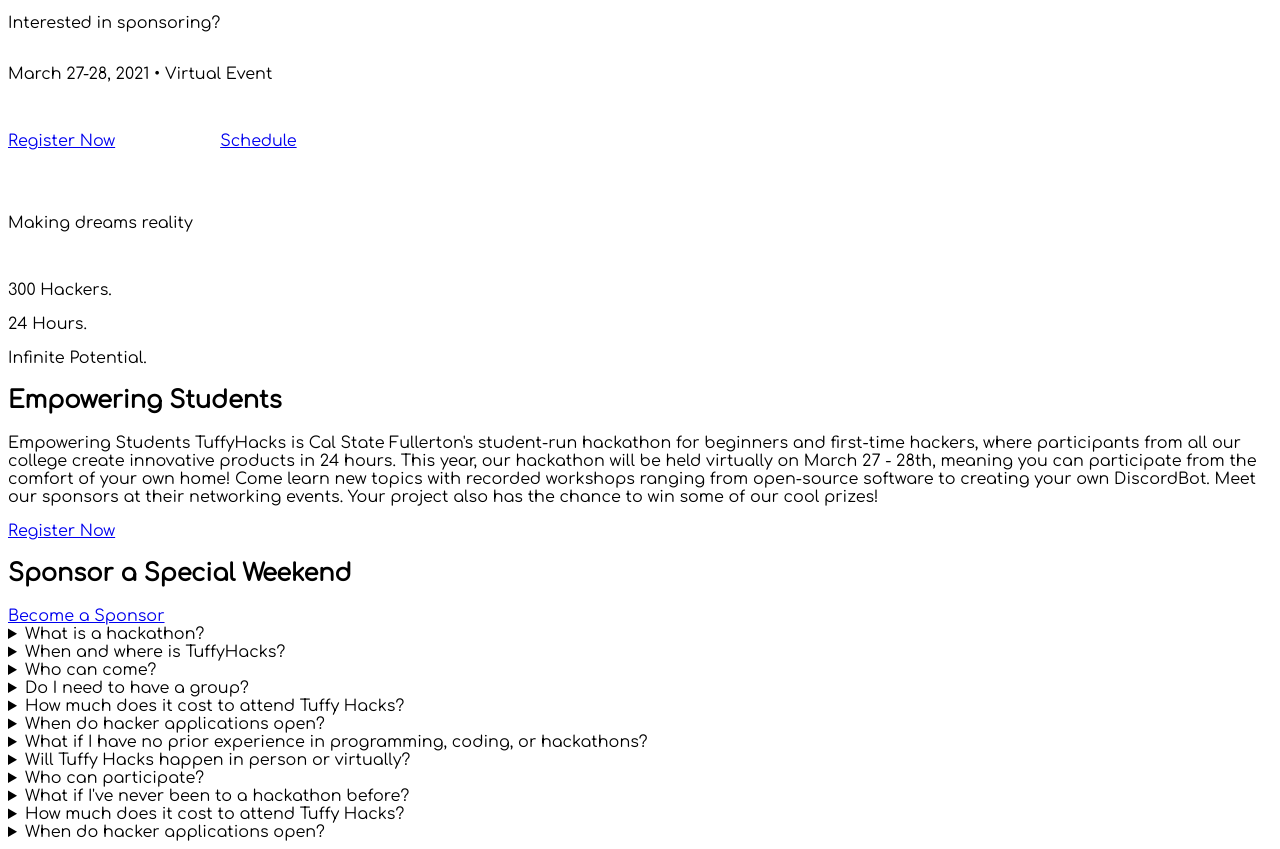
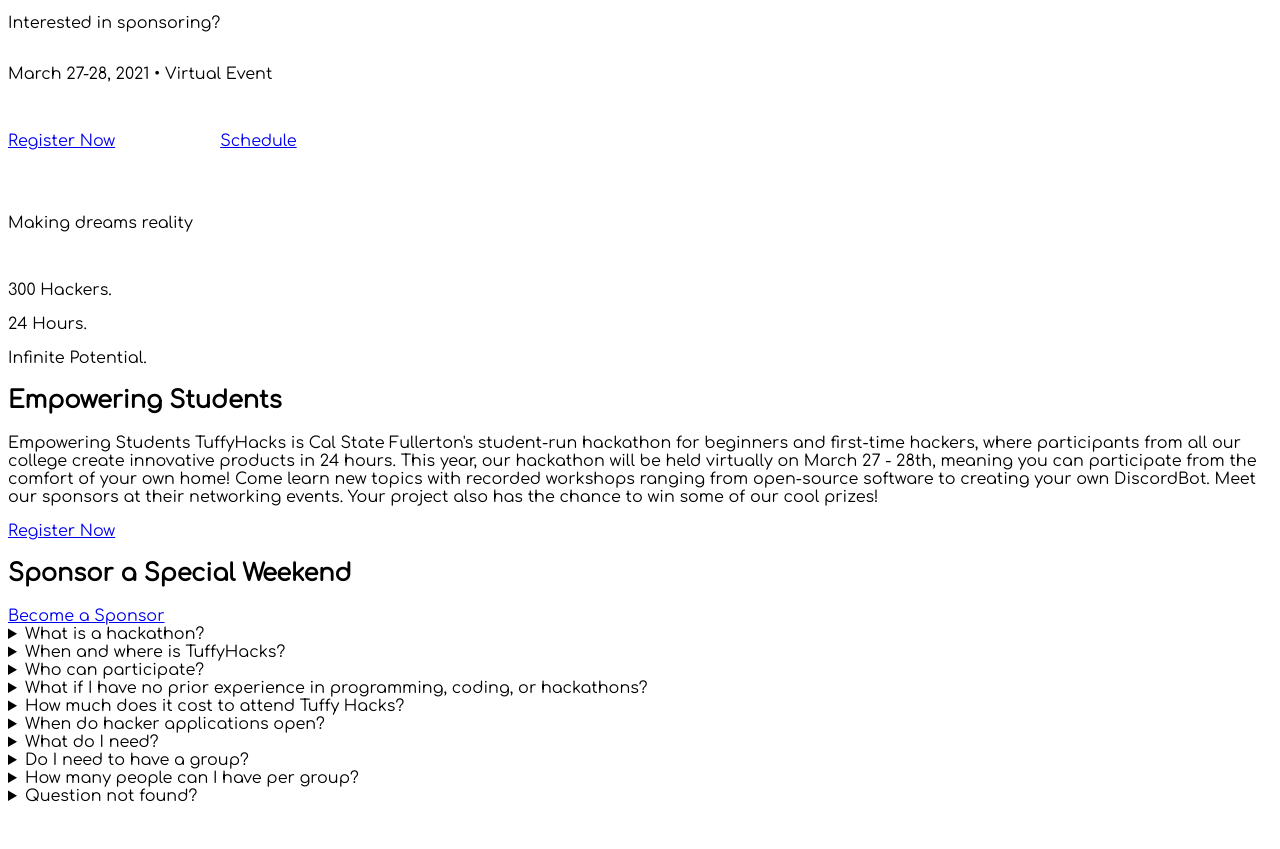
Before and after one commit to connerccook/TuffyHacks-2021, a Gatsby site: page / in a window 1280 px wide. Shown: the part 204-1053 px from the top of the page. After the commit the page ends 1017 px from the top, so only its background shows below. Built offline with nearby package versions, Linux system fonts and the light colour scheme; Gatsby itself is replaced by a stand-in of ours.

Commit message:
😏 finished FAQ

```diff
--- a/src/components/Content.tsx
+++ b/src/components/Content.tsx
@@ -54,10 +54,30 @@
           and for the health and safety of all students, this hackathon will be held virtually.
         </details>
         <details>
-          <summary>Who can come?</summary>
+          <summary>Who can participate?</summary>
           Any current college student or have graduated in the past year, you're more than welcome to attend!
           Not a student? No problem! You can attend as a mentor and help out our students!
           Mentor applications will be opening soon
+        </details>
+        <details>
+          <summary>What if I have no prior experience in programming, coding, or hackathons? </summary>
+          We don’t expect hackers to have any prior experience. We will be providing starter packs and
+          beginner-friendly workshops to help new hackers get their projects off the ground.
+        </details>
+        <details>
+          <summary>How much does it cost to attend Tuffy Hacks?</summary>
+          Its free!
+        </details>
+
+
+        {/* Second Column */}
+        <details>
+          <summary>When do hacker applications open?</summary>
+          Check back on the website sometime in January 2021.
+        </details>
+        <details>
+          <summary>What do I need?</summary>
+          A computer and a passion for TuffyHacks mission!
         </details>
         <details>
           <summary>Do I need to have a group? </summary>
@@ -66,33 +86,12 @@
           help you find the right teammates!
         </details>
         <details>
-          <summary>How much does it cost to attend Tuffy Hacks?</summary>
-          Its free!
+          <summary>How many people can I have per group? </summary>
+          Maximum of 4 people.
         </details>
         <details>
-          <summary>When do hacker applications open?</summary>
-          Applications will be opening early 2021.
-        </details>
-        <details>
-          {/* Second Column */}
-          <summary>What if I have no prior experience in programming, coding, or hackathons? </summary>
-          We don’t expect hackers to have any prior experience. We will be providing starter packs and
-          workshops to help new hackers get started on projects and learn new technologies.
-        </details>
-        <details>
-          <summary>Will Tuffy Hacks happen in person or virtually?</summary>
-        </details>
-        <details>
-          <summary>Who can participate?</summary>
-        </details>
-        <details>
-          <summary>What if I've never been to a hackathon before?</summary>
-        </details>
-        <details>
-          <summary>How much does it cost to attend Tuffy Hacks?</summary>
-        </details>
-        <details>
-          <summary>When do hacker applications open?</summary>
+          <summary>Question not found?</summary>
+          Please email tuffyhacks@gmail.com if you have any questions! We'd love to hear from you.
         </details>
       </section>
     </main>
```
